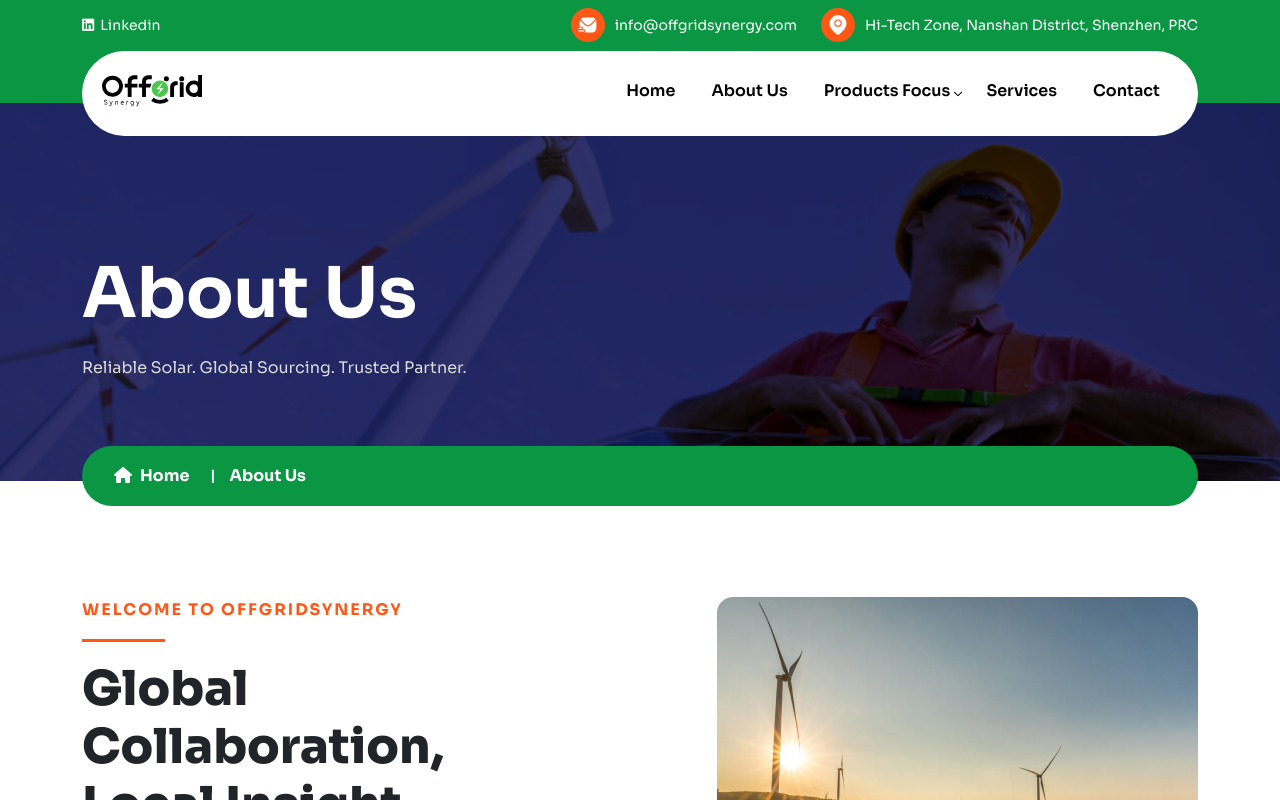
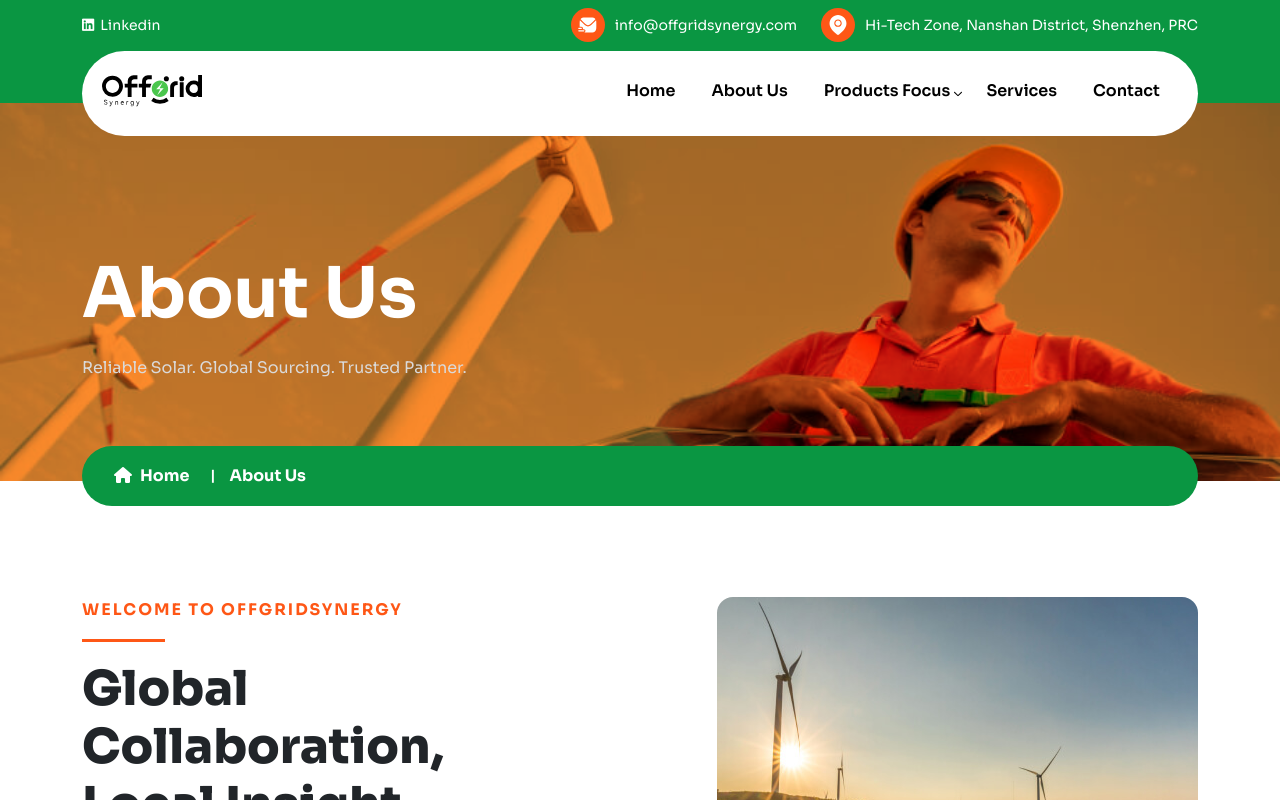
Before and after one commit to ctsin/energix, a Next.js app: page /about in a window 1280 px wide. Shown: the top 800 px of the page. Built offline with nearby package versions, Linux system fonts and the light colour scheme.

Commit message:
footer and icon

```diff
--- a/public/assets/css/style.css
+++ b/public/assets/css/style.css
@@ -1401,7 +1401,7 @@ footer.one .logo {
     top: 0;
     width: 100%;
     height: 100%;
-    background-color: #17195a;
+    background-color: #fd7e14;
     left: 0;
     mix-blend-mode: multiply;
     opacity: 0.9;
```
